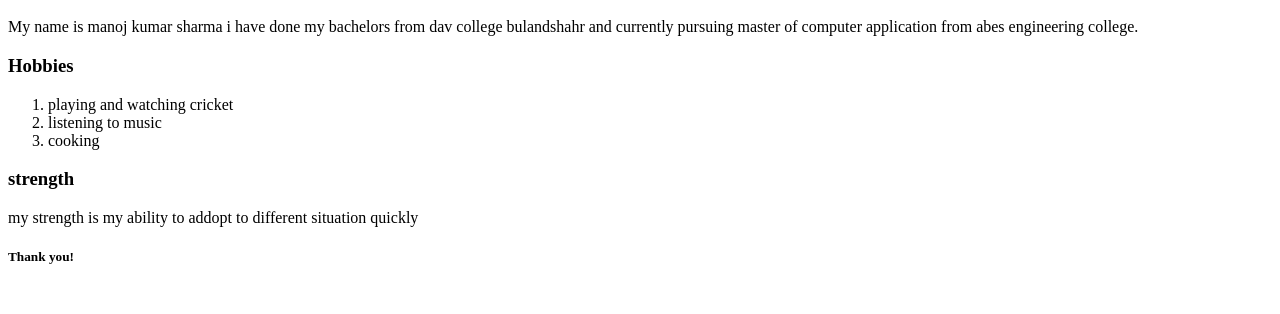
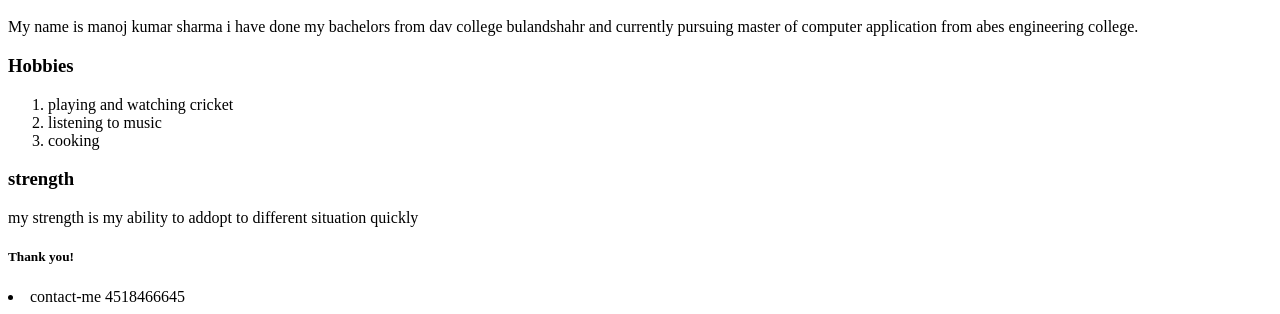
Before and after one commit to manojkumarsharma90/college-projects, a plain HTML site: page cv.html in a window 1280 px wide. Shown: the part 523-837 px from the top of the page. Before the commit the page ends 811 px from the top, so only its background shows below. Drawn offline with Linux system fonts and the light colour scheme.

Commit message:
new change

```diff
--- a/cv.html
+++ b/cv.html
@@ -69,5 +69,8 @@
 
 
     </p>
+    <footer>
+        <li>contact-me 4518466645</li>
+    </footer>
 </body>
 </html>
```
